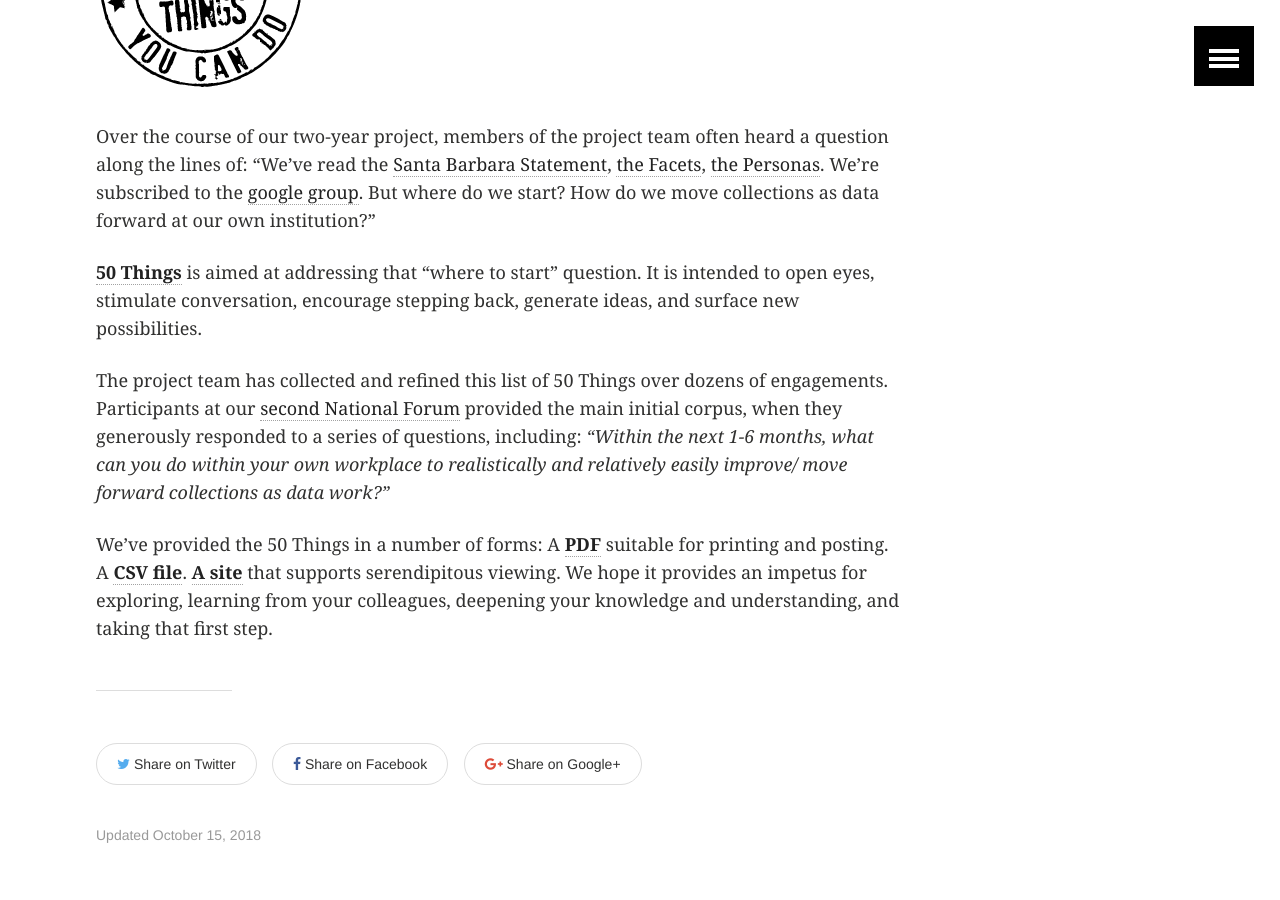
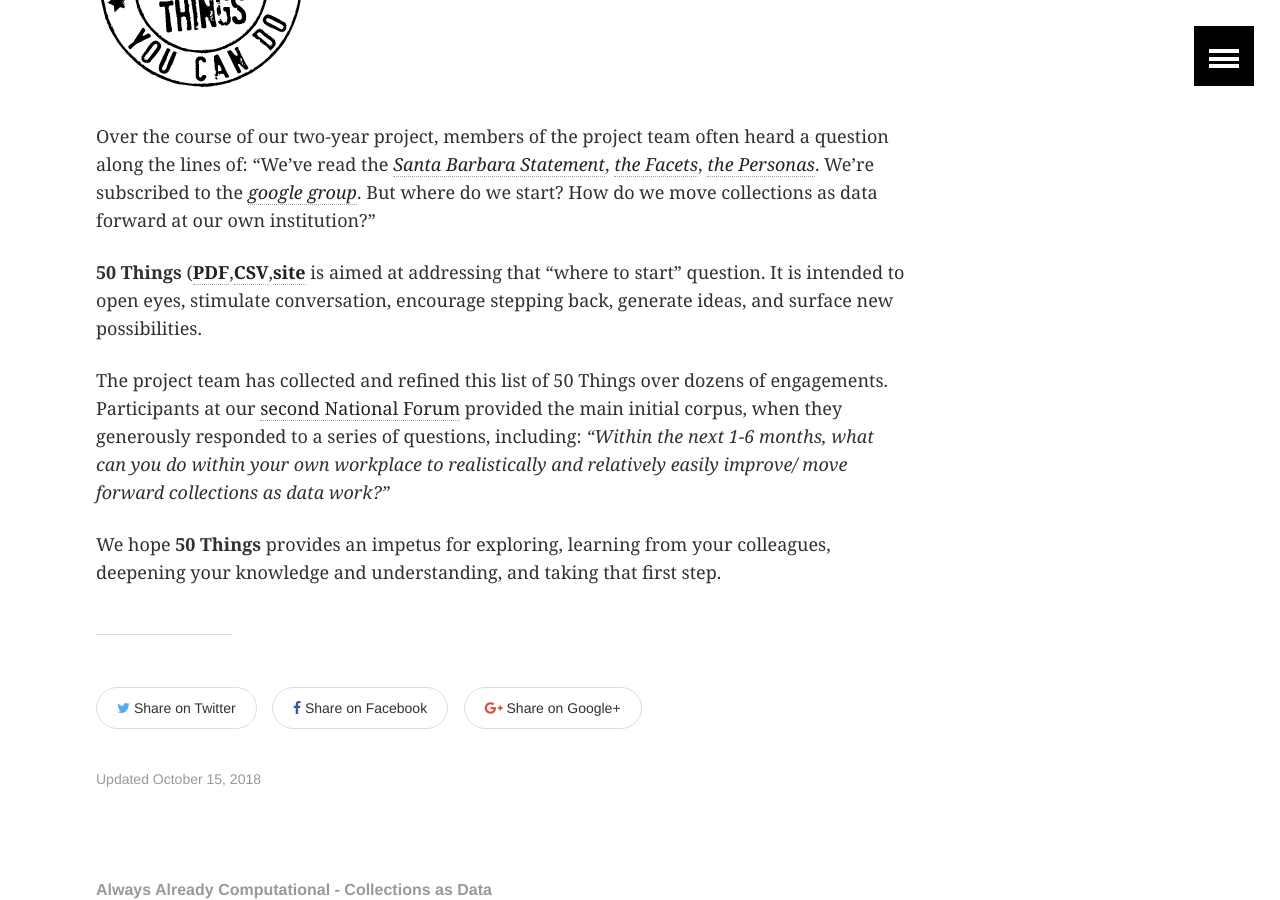
Before and after one commit to collectionsasdata/collectionsasdata.github.io, a Jekyll site: the page built from _posts/2018-10-15-fiftythings.md, in a window 1280 px wide and 900 px high, scrolled down 435 px. Built offline with Jekyll 4.4.1, drawn with Linux system fonts in a browser that asks for light colours.

Commit message:
Update 2018-10-15-fiftythings.md

```diff
--- a/_posts/2018-10-15-fiftythings.md
+++ b/_posts/2018-10-15-fiftythings.md
@@ -7,10 +7,10 @@
 ---
 ![50 things](http://collectionsasdata.github.io/50things/50-things-stamp-logo.png)
 
-Over the course of our two-year project, members of the project team often heard a question along the lines of: “We’ve read the [Santa Barbara Statement](https://collectionsasdata.github.io/statement/), [the Facets](https://collectionsasdata.github.io/facets/), [the Personas](https://collectionsasdata.github.io/personas/). We’re subscribed to the [google group](https://groups.google.com/forum/#!forum/collectionsasdata). But where do we start? How do we move collections as data forward at our own institution?”
+Over the course of our two-year project, members of the project team often heard a question along the lines of: “We’ve read the [*Santa Barbara Statement*](https://collectionsasdata.github.io/statement/), [*the Facets*](https://collectionsasdata.github.io/facets/), [*the Personas*](https://collectionsasdata.github.io/personas/). We’re subscribed to the [*google group*](https://groups.google.com/forum/#!forum/collectionsasdata). But where do we start? How do we move collections as data forward at our own institution?”
 
-[**50 Things**](http://collectionsasdata.github.io/50things/50_things.pdf) is aimed at addressing that “where to start” question. It is intended to open eyes, stimulate conversation, encourage stepping back, generate ideas, and surface new possibilities.
+**50 Things** ([**PDF**](http://collectionsasdata.github.io/50things/50_things.pdf),[**CSV**](http://collectionsasdata.github.io/50things/50things.csv),[**site**](https://collectionsasdata.github.io/50things/) is aimed at addressing that “where to start” question. It is intended to open eyes, stimulate conversation, encourage stepping back, generate ideas, and surface new possibilities.
 
 The project team has collected and refined this list of 50 Things over dozens of engagements. Participants at our [second National Forum](https://collectionsasdata.github.io/partners/) provided the main initial corpus, when they generously responded to a series of questions, including: *“Within the next 1-6 months, what can you do within your own workplace to realistically and relatively easily improve/ move forward collections as data work?”*
 
-We’ve provided the 50 Things in a number of forms: A [**PDF**](http://collectionsasdata.github.io/50things/50_things.pdf) suitable for printing and posting. A [**CSV file**](http://collectionsasdata.github.io/50things/50things.csv). [**A site**](https://collectionsasdata.github.io/50things/) that supports serendipitous viewing. We hope it provides an impetus for exploring, learning from your colleagues, deepening your knowledge and understanding, and taking that first step.
+We hope **50 Things** provides an impetus for exploring, learning from your colleagues, deepening your knowledge and understanding, and taking that first step.
```
